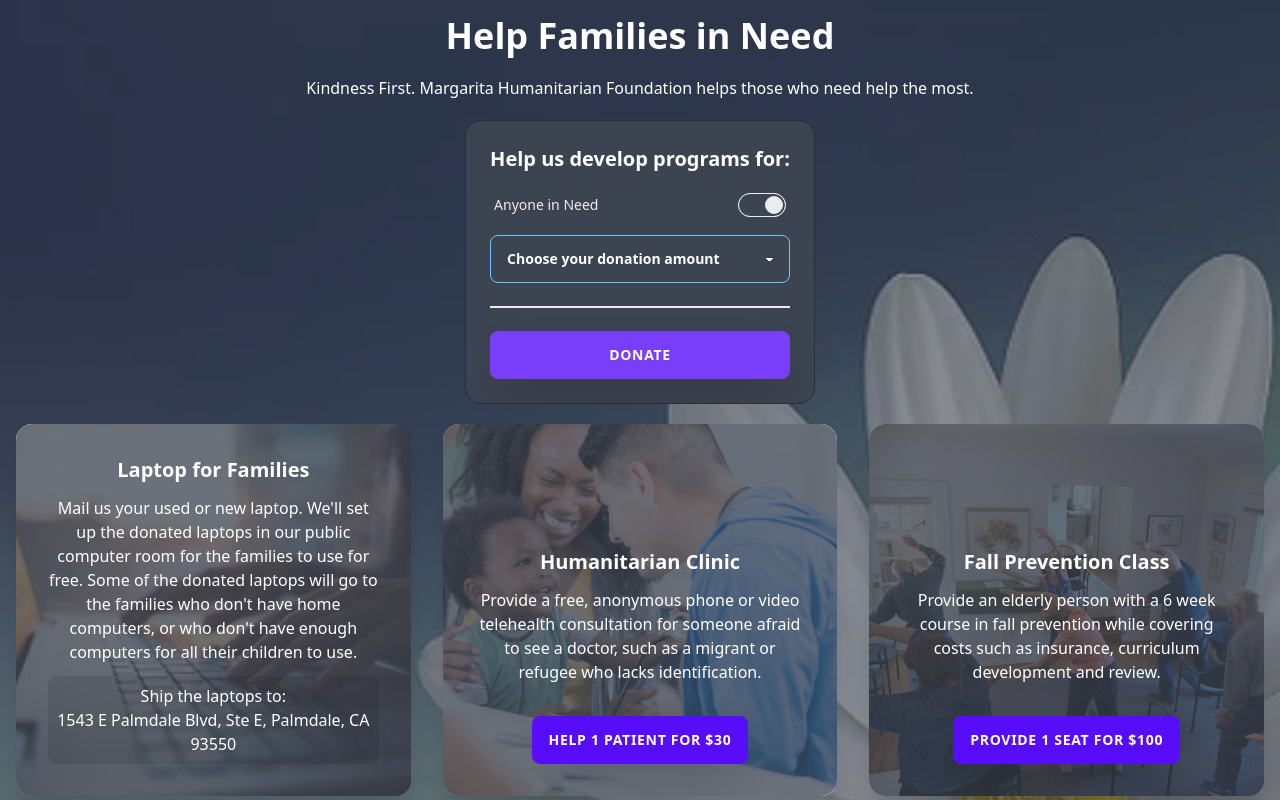
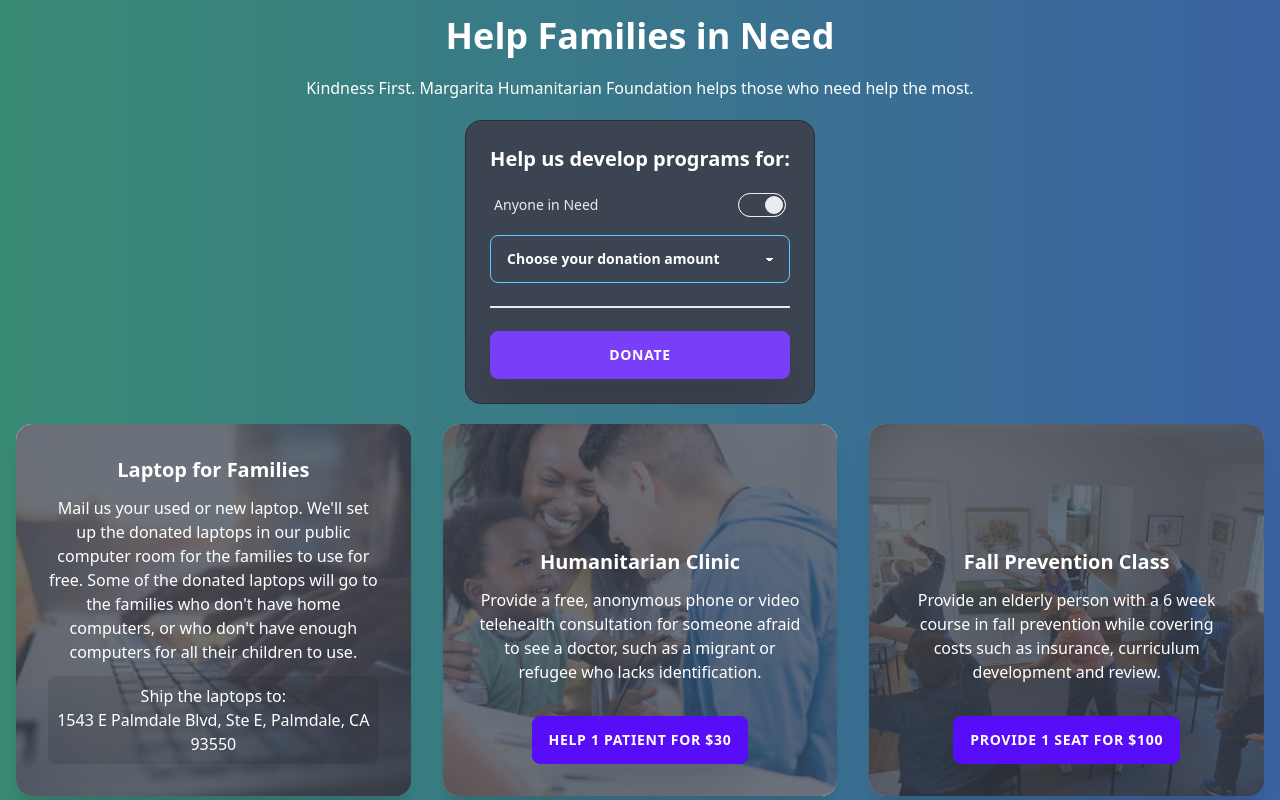
Before and after one commit to margaritahumanitarian/helpafamily, a Next.js app: page / in a window 1280 px wide. Shown: the top 800 px of the page. Built offline with nearby package versions, Linux system fonts and the light colour scheme.

Commit message:
remove background image and add gradient

```diff
--- a/pages/index.js
+++ b/pages/index.js
@@ -68,13 +68,8 @@ export default function Home() {
       </Head>
 
       {/* <!-- Hero --> */}
-      <div
-        className="hero min-h-screen"
-        style={{
-          backgroundImage: 'url(/images/marguerite_960_720.webp)',
-        }}
-      >
-        <div className="hero-overlay bg-opacity-60" />
+      <div className="hero min-h-screen bg-gradient-to-r from-green-400 to-blue-500 ">
+        <div className="hero-overlay bg-opacity-50" />
         <div className="text-center hero-content text-neutral-content">
           <div className="w-lg">
             <h1 className="mb-5 text-4xl font-bold">
```
